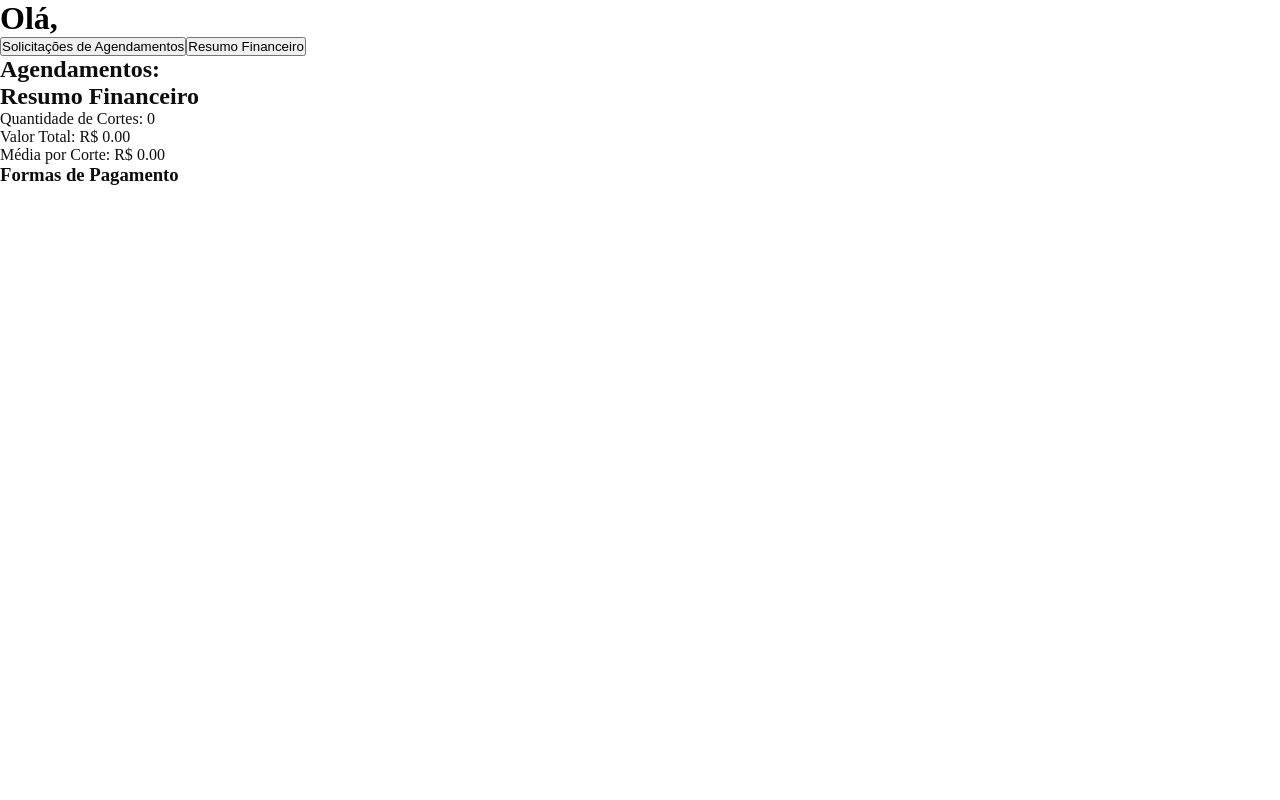
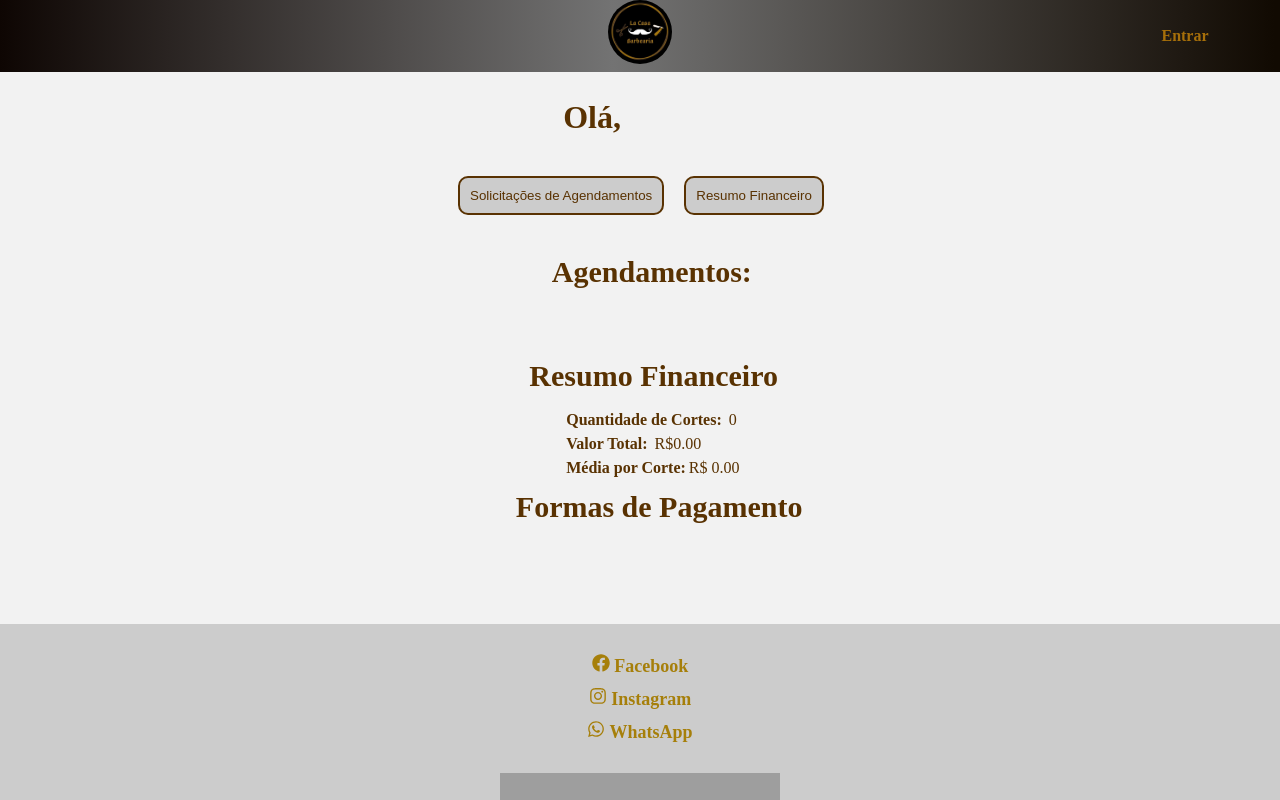
Before and after one commit to BarbeariaLaCasa/FrontEnd, a React (Vite) app: page /barbeiro in a window 1280 px wide. Both pictures are taken after a click on the button "Solicitações de Agendamentos". Shown: the top 800 px of the page. Built offline with nearby package versions, Linux system fonts and the light colour scheme; data requests are answered from the project's data file; grey boxes are pictures that could not be loaded.

Commit message:
Página do Barbeiro estilizada

```diff
--- a/src/pages/Barbeiros/BarbeiroPage.tsx
+++ b/src/pages/Barbeiros/BarbeiroPage.tsx
@@ -1,7 +1,33 @@
 import React, { useState, useEffect } from "react";
 import axios from "axios";
-import { QuadradoAgendamento } from "./BarbeiroPageStyle";
+import {
+  BotoesAgendamento,
+  BotoesAgendamentoAceitar,
+  BotoesAgendamentoRecusar,
+  BotoesBarbeiro,
+  DivAgendamentosBarbeiro,
+  DivBarbeiro,
+  DivBotoesBarbeiro,
+  DivFooterBarbeiro,
+  DivResumoFinanceiroBarbeiro,
+  DivUlBarbeiros,
+  H2AgendamentosBarbeiro,
+  H2ResumoFinanceiroBarbeiro,
+  H2ResumoFormaPagamentoBarbeiro,
+  LiResumoFormaPagamentoBarbeiro,
+  NomeBarbeiro,
+  PQuadroAgendamento,
+  PResumoFinanceiroBarbeiro,
+  QuadradoAgendamento,
+  TextAgendamentoConteudo,
+  TextResumoFinanceiroBarbeiro,
+  UlBarbeiros,
+  UlFormasPagamentoBarbeiro,
+} from "./BarbeiroPageStyle";
 import { Agendamento } from "../../types/types";
+import Header from "../../containers/Header/Header";
+import { DivBotoesAgendamento } from "../User/UserPageStyle";
+import Footer from "../../containers/Footer/Footer";
 
 const BarbeiroPage = () => {
   const [agendamentos, setAgendamentos] = useState<Agendamento[]>([]);
@@ -110,7 +136,6 @@ const BarbeiroPage = () => {
         const mediaPorCorte =
           quantidadeCortes > 0 ? valorTotal / quantidadeCortes : 0;
 
-        // Calcular as formas de pagamento e a contagem de uso
         const formasPagamento: { [forma: string]: number } = {};
         agendamentos.forEach((agendamento: { forma_pagamento: any }) => {
           const formaPagamento = agendamento.forma_pagamento;
@@ -118,7 +143,6 @@ const BarbeiroPage = () => {
             (formasPagamento[formaPagamento] || 0) + 1;
         });
 
-        // Atualizar os estados
         setResumoFinanceiro({
           quantidadeCortes,
           valorTotal,
@@ -132,7 +156,6 @@ const BarbeiroPage = () => {
   };
 
   const handleMostrarResumoFinanceiro = () => {
-    // Use o ID do usuário atual para buscar os agendamentos e calcular o resumo financeiro
     const barbeiroId = localStorage.getItem("barbeiroId");
     if (barbeiroId) {
       calcularResumoFinanceiro(barbeiroId);
@@ -142,55 +165,119 @@ const BarbeiroPage = () => {
   };
 
   return (
-    <div>
-      <h1 style={{ color: "black" }}>Olá, {nomeBarbeiro}</h1>
-      <button onClick={buscarAgendamentos}>Solicitações de Agendamentos</button>
-      <button onClick={handleMostrarResumoFinanceiro}>Resumo Financeiro</button>
-
+    <DivBarbeiro>
+      <Header></Header>
+      <NomeBarbeiro>Olá, {nomeBarbeiro}</NomeBarbeiro>
+      <DivBotoesBarbeiro>
+        <BotoesBarbeiro onClick={buscarAgendamentos}>
+          Solicitações de Agendamentos
+        </BotoesBarbeiro>
+        <BotoesBarbeiro onClick={handleMostrarResumoFinanceiro}>
+          Resumo Financeiro
+        </BotoesBarbeiro>
+      </DivBotoesBarbeiro>
       {mostrarAgendamentos && (
-        <div>
-          <h2>Agendamentos:</h2>
-          <ul>
+        <DivAgendamentosBarbeiro>
+          <H2AgendamentosBarbeiro>Agendamentos:</H2AgendamentosBarbeiro>
+          <DivUlBarbeiros>
+            <UlBarbeiros>
               {agendamentos.map((agendamento, index) => (
                 <QuadradoAgendamento key={index}>
-                <p>ID: {agendamento.barbeiro_id}</p>
-                <p>Hora: {agendamento.hora}</p>
-                <p>Data: {agendamento.data}</p>
-                <p>Valor: {agendamento.valor}</p>
-                <p>Forma de Pagamento: {agendamento.forma_pagamento}</p>
-                <p>Status: {agendamento.status}</p>
-                <button
-                  onClick={() => aceitarAgendamento(agendamento.idagendamentos)}
+                  <PQuadroAgendamento>
+                    Hora:{" "}
+                    <TextAgendamentoConteudo>
+                      {agendamento.hora}
+                    </TextAgendamentoConteudo>
+                  </PQuadroAgendamento>
+                  <PQuadroAgendamento>
+                    Data:{" "}
+                    <TextAgendamentoConteudo>
+                      {agendamento.data}
+                    </TextAgendamentoConteudo>
+                  </PQuadroAgendamento>
+                  <PQuadroAgendamento>
+                    Valor:
+                    <TextAgendamentoConteudo>
+                      R$ {agendamento.valor}
+                    </TextAgendamentoConteudo>
+                  </PQuadroAgendamento>
+                  <PQuadroAgendamento>
+                    Forma de Pagamento:{" "}
+                    <TextAgendamentoConteudo>
+                      {agendamento.forma_pagamento}
+                    </TextAgendamentoConteudo>
+                  </PQuadroAgendamento>
+                  <PQuadroAgendamento>
+                    Status:{" "}
+                    <TextAgendamentoConteudo>
+                      {agendamento.status}
+                    </TextAgendamentoConteudo>
+                  </PQuadroAgendamento>
+                  <DivBotoesAgendamento>
+                    <BotoesAgendamentoAceitar
+                      onClick={() =>
+                        aceitarAgendamento(agendamento.idagendamentos)
+                      }
                     >
                       Aceitar
-                </button>
-                <button
-                  onClick={() => recusarAgendamento(agendamento.idagendamentos)}
+                    </BotoesAgendamentoAceitar>
+                    <BotoesAgendamentoRecusar
+                      onClick={() =>
+                        recusarAgendamento(agendamento.idagendamentos)
+                      }
                     >
                       Recusar
-                </button>
+                    </BotoesAgendamentoRecusar>
+                  </DivBotoesAgendamento>
                 </QuadradoAgendamento>
               ))}
-          </ul>
-        </div>
+            </UlBarbeiros>
+          </DivUlBarbeiros>
+        </DivAgendamentosBarbeiro>
       )}
       {resumoFinanceiro && (
-        <div>
-          <h2>Resumo Financeiro</h2>
-          <p>Quantidade de Cortes: {resumoFinanceiro.quantidadeCortes}</p>
-          <p>Valor Total: R$ {resumoFinanceiro.valorTotal.toFixed(2)}</p>
-          <p>Média por Corte: R$ {resumoFinanceiro.mediaPorCorte.toFixed(2)}</p>
-          <h3>Formas de Pagamento</h3>
-          <ul>
+        <DivResumoFinanceiroBarbeiro>
+          <H2ResumoFinanceiroBarbeiro>
+            Resumo Financeiro
+          </H2ResumoFinanceiroBarbeiro>
+          <PResumoFinanceiroBarbeiro>
+            Quantidade de Cortes:{" "}
+            <TextResumoFinanceiroBarbeiro>
+              {resumoFinanceiro.quantidadeCortes}
+            </TextResumoFinanceiroBarbeiro>
+          </PResumoFinanceiroBarbeiro>
+          <PResumoFinanceiroBarbeiro>
+            Valor Total:{" "}
+            <TextResumoFinanceiroBarbeiro>
+              R$
+              {resumoFinanceiro.valorTotal.toFixed(2)}
+            </TextResumoFinanceiroBarbeiro>
+          </PResumoFinanceiroBarbeiro>
+          <PResumoFinanceiroBarbeiro>
+            Média por Corte:
+            <TextResumoFinanceiroBarbeiro>
+              R$ {resumoFinanceiro.mediaPorCorte.toFixed(2)}
+            </TextResumoFinanceiroBarbeiro>
+          </PResumoFinanceiroBarbeiro>
+          <H2ResumoFormaPagamentoBarbeiro>
+            Formas de Pagamento
+          </H2ResumoFormaPagamentoBarbeiro>
+          <UlFormasPagamentoBarbeiro>
             {Object.keys(resumoFinanceiro.formasPagamento).map((forma) => (
-              <li key={forma}>
-                {forma}: {resumoFinanceiro.formasPagamento[forma]}
-              </li>
+              <LiResumoFormaPagamentoBarbeiro key={forma}>
+                {forma}:{" "}
+                <TextResumoFinanceiroBarbeiro>
+                  {resumoFinanceiro.formasPagamento[forma]}
+                </TextResumoFinanceiroBarbeiro>
+              </LiResumoFormaPagamentoBarbeiro>
             ))}
-          </ul>
-        </div>
+          </UlFormasPagamentoBarbeiro>
+        </DivResumoFinanceiroBarbeiro>
       )}
-    </div>
+      <DivFooterBarbeiro>
+        <Footer></Footer>
+      </DivFooterBarbeiro>
+    </DivBarbeiro>
   );
 };
 
--- a/src/pages/Barbeiros/BarbeiroPageStyle.ts
+++ b/src/pages/Barbeiros/BarbeiroPageStyle.ts
@@ -1,8 +1,145 @@
 import styled from "styled-components";
+import { colorsVariables } from "../../style/VariablesStyle";
+
+export const DivBarbeiro = styled.div`
+  background-color: ${colorsVariables.grey};
+  width: 100%;
+  height: 100%;
+`;
+
+export const NomeBarbeiro = styled.h1`
+  color: ${colorsVariables.goldDark};
+  margin-top: 70px;
+  margin-left: 44%;
+`;
+
+export const DivBotoesBarbeiro = styled.div`
+  margin-top: 30px;
+  margin-left: 35%;
+`;
+
+export const BotoesBarbeiro = styled.button`
+  margin: 10px;
+  border-radius: 10px;
+  padding: 10px;
+  border: 2px solid ${colorsVariables.goldDark};
+  background-color: ${colorsVariables.lightGrey};
+  color: ${colorsVariables.goldDark};
+`;
+
+export const DivAgendamentosBarbeiro = styled.div`
+  margin: 10px;
+`;
+
+export const H2AgendamentosBarbeiro = styled.h2`
+  margin-left: 43%;
+  margin-top: 30px;
+  margin-bottom: 30px;
+  font-size: 30px;
+  color: ${colorsVariables.goldDark};
+`;
+
+export const DivUlBarbeiros = styled.div`
+  margin-left: 35%;
+`;
+
+export const UlBarbeiros = styled.ul`
+  liststyle: none;
+  display: flex;
+  margin-left: -70px;
+`;
 
 export const QuadradoAgendamento = styled.div`
-  border: 1px solid #000;
+  border: 3px solid ${colorsVariables.goldDark};
   padding: 10px;
   margin: 10px;
   display: inline-block;
 `;
+
+export const PQuadroAgendamento = styled.p`
+  color: ${colorsVariables.goldDark};
+  font-weight: bold;
+  padding: 3px;
+`;
+
+export const TextAgendamentoConteudo = styled.text`
+  color: ${colorsVariables.goldDark};
+  font-weight: normal;
+  margin-left: 3px;
+`;
+
+export const DivBotoesAgendamento = styled.div`
+  margin-top: 30px;
+  margin-left: 50px;
+`;
+
+export const BotoesAgendamentoAceitar = styled.button`
+  margin: 0px 10px 0px -20px;
+  border-radius: 10px;
+  font-weight: bold;
+  padding: 5px;
+  border: 2px solid ${colorsVariables.goldDark};
+  background-color: ${colorsVariables.lightGrey};
+  color: ${colorsVariables.goldDark};
+`;
+
+export const BotoesAgendamentoRecusar = styled.button`
+  margin: 0px 10px 0px 10px;
+  border-radius: 10px;
+  font-weight: bold;
+  padding: 5px;
+  border: 2px solid ${colorsVariables.goldDark};
+  background-color: ${colorsVariables.lightGrey};
+  color: ${colorsVariables.goldDark};
+`;
+
+export const DivResumoFinanceiroBarbeiro = styled.div`
+  margin: 40px;
+  margin-left: 44%;
+`;
+
+export const H2ResumoFinanceiroBarbeiro = styled.h2`
+  margin-left: -5%;
+  margin-bottom: 15px;
+  font-size: 30px;
+  color: ${colorsVariables.goldDark};
+`;
+
+export const PResumoFinanceiroBarbeiro = styled.p`
+  color: ${colorsVariables.goldDark};
+  font-weight: bold;
+  padding: 3px;
+`;
+
+export const TextResumoFinanceiroBarbeiro = styled.text`
+  color: ${colorsVariables.goldDark};
+  font-weight: normal;
+  margin-left: 3px;
+`;
+
+export const H2ResumoFormaPagamentoBarbeiro = styled.h2`
+  margin-left: -7%;
+  margin-top: 10px;
+  margin-bottom: 15px;
+  font-size: 30px;
+  color: ${colorsVariables.goldDark};
+`;
+
+export const UlFormasPagamentoBarbeiro = styled.ul`
+  list-style-type: none;
+  padding: 0;
+`;
+
+export const LiResumoFormaPagamentoBarbeiro = styled.li`
+  color: ${colorsVariables.goldDark};
+  font-weight: bold;
+  margin-left: 7%;
+`;
+
+export const TextResumoFormaPagamentoBarbeiro = styled.text`
+  font-weight: normal;
+`;
+
+export const DivFooterBarbeiro = styled.div`
+  margin-top: 100px;
+`;
--- a/src/pages/User/UserPageStyle.ts
+++ b/src/pages/User/UserPageStyle.ts
@@ -201,6 +201,11 @@ export const PResumoAgendamentoConteudo = styled.text`
   margin-left: 3px;
 `;
 
+export const DivBotoesAgendamento = styled.div`
+  margin-left: 28%;
+  margin-top: 10px;
+`;
+
 export const BotaoSalvarAgendamento = styled.button`
   margin: 10px;
   border-radius: 10px;
```
Lines whose indentation alone changed are shown as unchanged.
